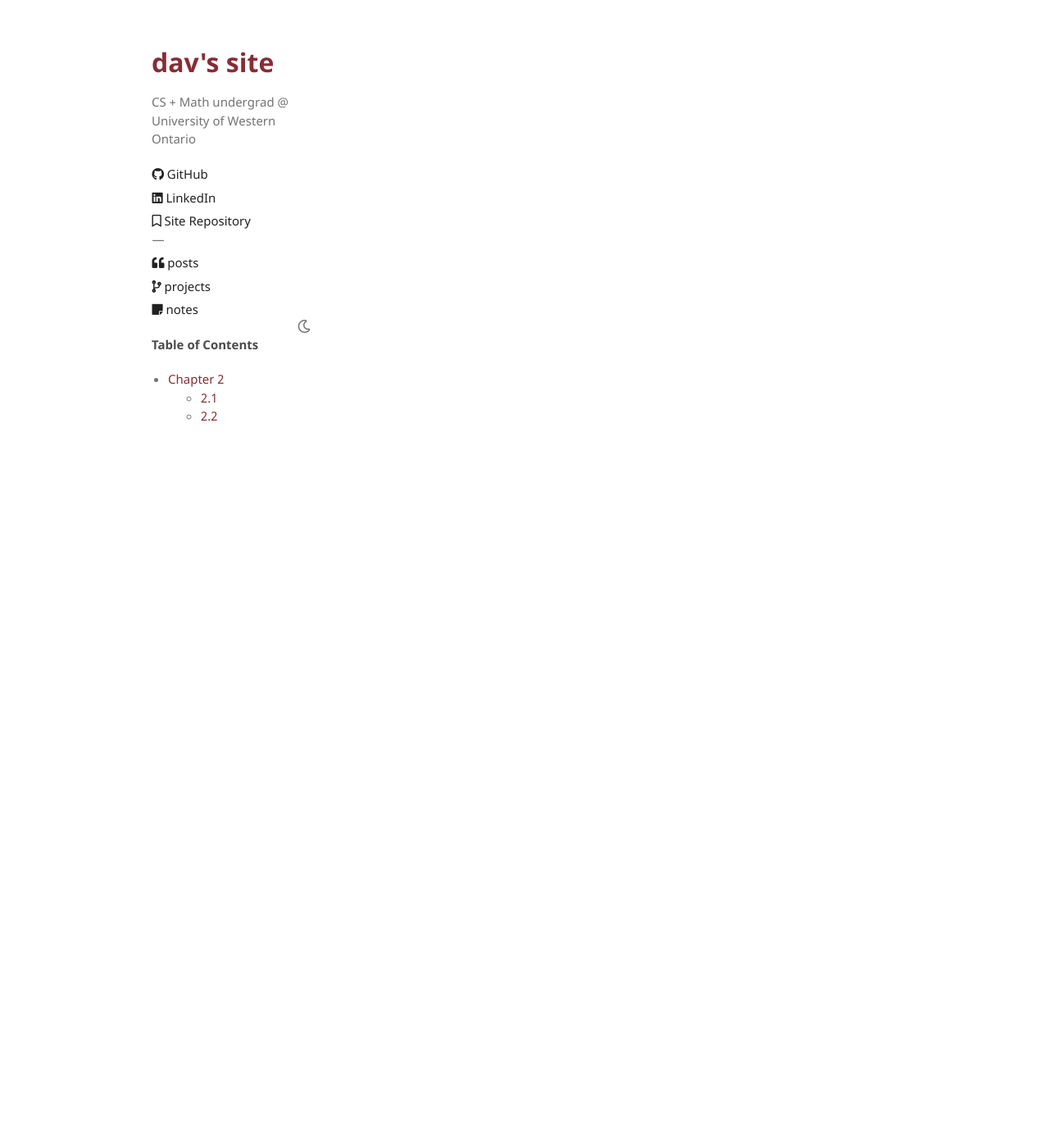
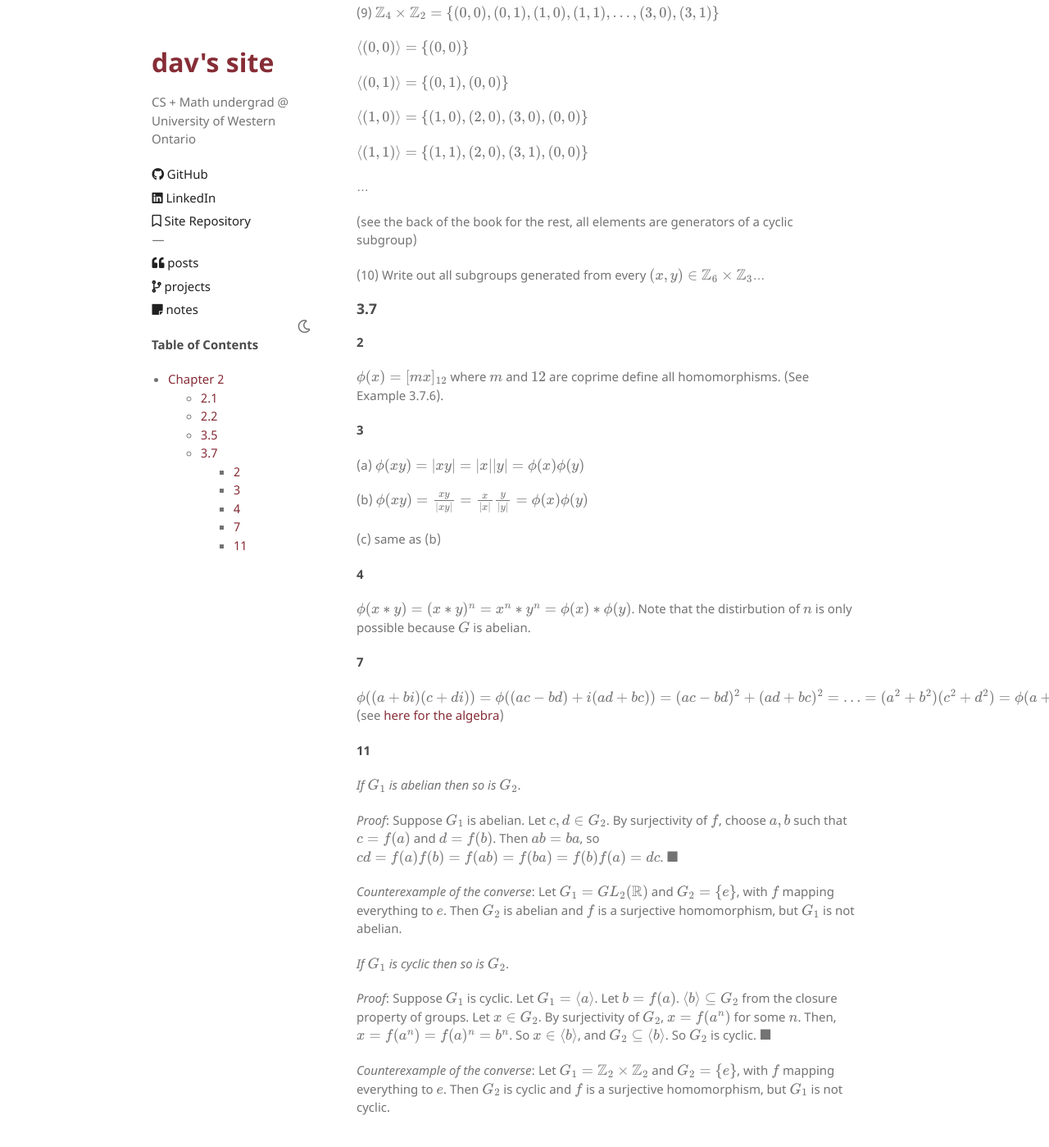
Before and after one commit to davidtranhq/davidtranhq.github.io, a Jekyll site: the page built from notes/abstract-algebra/exercises.md, in a window 1280 px wide and 1400 px high, scrolled down 1942 px. Shown: the whole window at 82% size. Built offline with Jekyll 4.4.1, drawn with Linux system fonts in a browser that asks for light colours; formulas are drawn with MathJax 3; our own code applies the rules of GitHub Pages for plain Markdown files; some of the changed text lies outside the part shown.

Commit message:
Add abstract algebra exercises

```diff
--- a/notes/abstract-algebra/exercises.md
+++ b/notes/abstract-algebra/exercises.md
@@ -75,3 +75,62 @@ Transitive since the composition of a bijective function is itself bijective.
 (10b) $2^S = \lbrace \emptyset, \lbrace 1 \rbrace, \lbrace 2 \rbrace, \lbrace 3 \rbrace, \lbrace 4 \rbrace, \lbrace 1, 2 \rbrace, \dots \rbrace$ (all subsets of $S$)
 
 $2^S / \sim \quad = \lbrace [\emptyset], [\lbrace 1 \rbrace], [\lbrace 1, 2 \rbrace], [\lbrace 1, 2, 3 \rbrace], [\lbrace 1, 2, 3, 4 \rbrace] \rbrace$
+
+### 3.5
+
+(1) $a^12 = e$, so order of $a^j$ is $12/\operatorname{gcd}(j, 12)$.
+
+(2) $a^30 = e$, $a^j$ has order $k$ when $30 \mid jk$. So $j = 15, 10, 6$ for $k = 2, 3, 5$.
+
+(7) $\mathbb Z_{18}^\times, \mathbb Z_{27}^\times$
+
+(8) $\langle \pi \rangle = \lbrace \pi^k \mid k \in \mathbb Z \rbrace$
+
+(9) $\mathbb Z_4 \times \mathbb Z_2 = \lbrace (0, 0), (0, 1), (1, 0), (1, 1), \dots, (3, 0), (3, 1) \rbrace$
+
+$\langle (0, 0) \rangle = \lbrace (0, 0) \rbrace$
+
+$\langle (0, 1) \rangle = \lbrace (0, 1), (0, 0) \rbrace$
+
+$\langle (1, 0) \rangle = \lbrace (1, 0), (2, 0), (3, 0), (0, 0) \rbrace$
+
+$\langle (1, 1) \rangle = \lbrace (1, 1), (2, 0), (3, 1), (0, 0) \rbrace$
+
+...
+
+(see the back of the book for the rest, all elements are generators of a cyclic subgroup)
+
+(10) Write out all subgroups generated from every $(x, y) \in \mathbb Z_6 \times \mathbb Z_3$...
+
+### 3.7
+
+#### 2
+$\phi(x) = [mx]_{12}$ where $m$ and $12$ are coprime define all homomorphisms. (See Example 3.7.6).
+
+#### 3
+(a) $\phi(xy) = \vert xy \vert = \vert x \vert \vert y \vert = \phi(x)\phi(y)$
+
+(b) $\phi(xy) = \frac{xy}{\vert xy \vert} = \frac{x}{\vert x \vert} \frac{y}{\vert y \vert} = \phi(x)\phi(y)$
+
+(c) same as (b)
+
+#### 4
+$\phi(x * y) = (x * y)^n = x^n * y^n = \phi(x) * \phi(y)$. Note that the distirbution of $n$ is only possible because $G$ is abelian.
+
+#### 7
+$\phi((a + bi)(c + di)) = \phi((ac - bd) + i(ad + bc)) = (ac - bd)^2 + (ad + bc)^2 = ... = (a^2 + b^2)(c^2 + d^2) = \phi(a + bi)\phi(c + di)$ (see [here for the algebra](https://www.symbolab.com/solver/simplify-calculator/simplify%20%5Cleft(ac%20-%20bd%5Cright)%5E%7B2%7D%2B%5Cleft(ad%2Bbc%5Cright)%5E%7B2%7D?or=input))
+
+
+#### 11
+
+*If $G_1$ is abelian then so is $G_2$*.
+
+*Proof*: Suppose $G_1$ is abelian. Let $c, d \in G_2$. By surjectivity of $f$, choose $a, b$ such that $c = f(a)$ and $d = f(b)$. Then $ab = ba$, so $cd = f(a)f(b) = f(ab) = f(ba) = f(b)f(a) = dc$. $\blacksquare$
+
+*Counterexample of the converse*: Let $G_1 = GL_2(\mathbb R)$ and $G_2 = \lbrace e \rbrace$, with $f$ mapping everything to $e$. Then $G_2$ is abelian and $f$ is a surjective homomorphism, but $G_1$ is not abelian.
+
+*If $G_1$ is cyclic then so is $G_2$*.
+
+*Proof*: Suppose $G_1$ is cyclic. Let $G_1 = \langle a \rangle$. Let $b = f(a)$. $\langle b \rangle \subseteq G_2$ from the closure property of groups. Let $x \in G_2$. By surjectivity of $G_2$, $x = f(a^n)$ for some $n$. Then, $x = f(a^n) = f(a)^n = b^n$. So $x \in \langle b \rangle$, and $G_2 \subseteq \langle b \rangle$. So $G_2$ is cyclic. $\blacksquare$
+
+*Counterexample of the converse*: Let $G_1 = \mathbb Z_2 \times \mathbb Z_2$ and $G_2 = \lbrace e \rbrace$, with $f$ mapping everything to $e$. Then $G_2$ is cyclic and $f$ is a surjective homomorphism, but $G_1$ is not cyclic.
```
